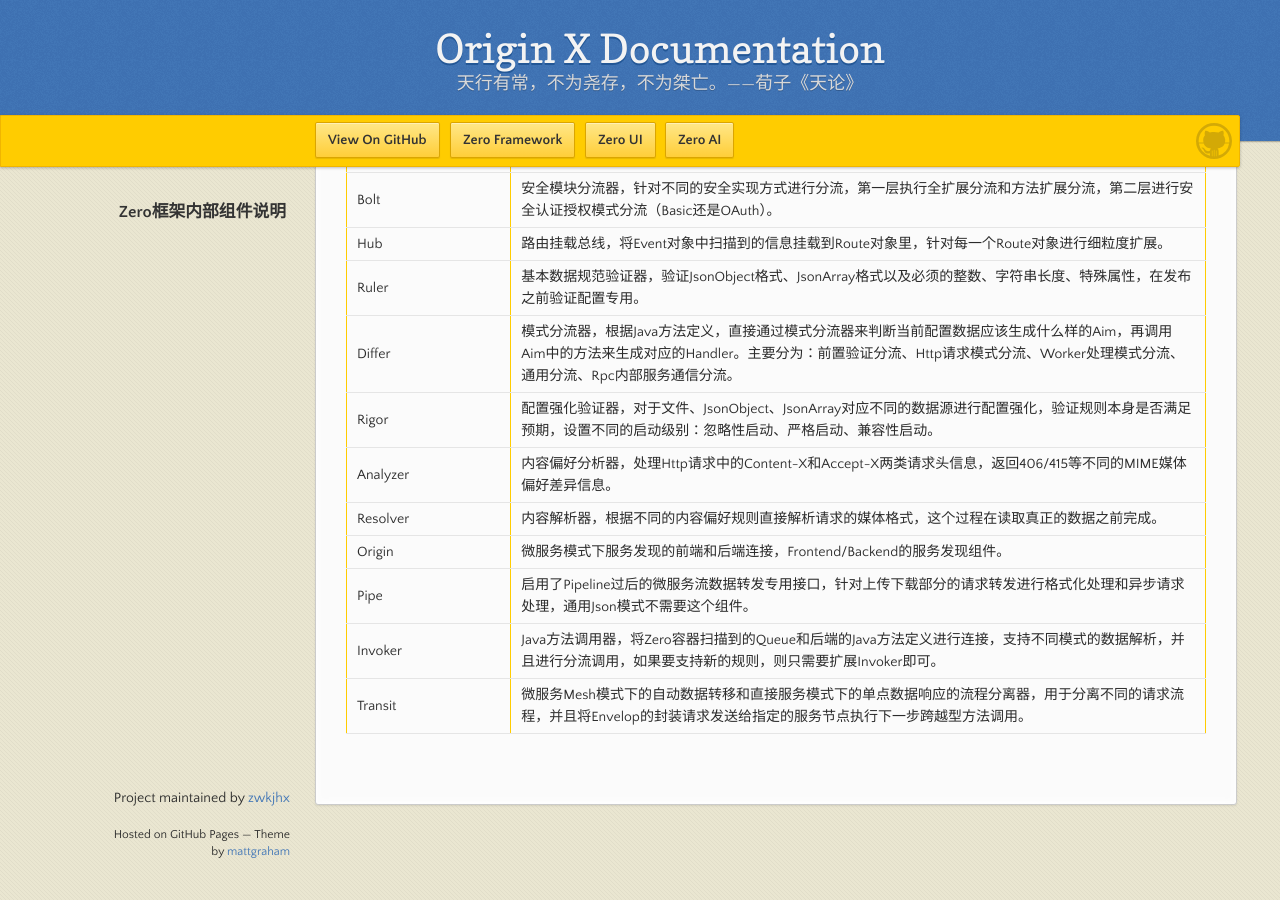
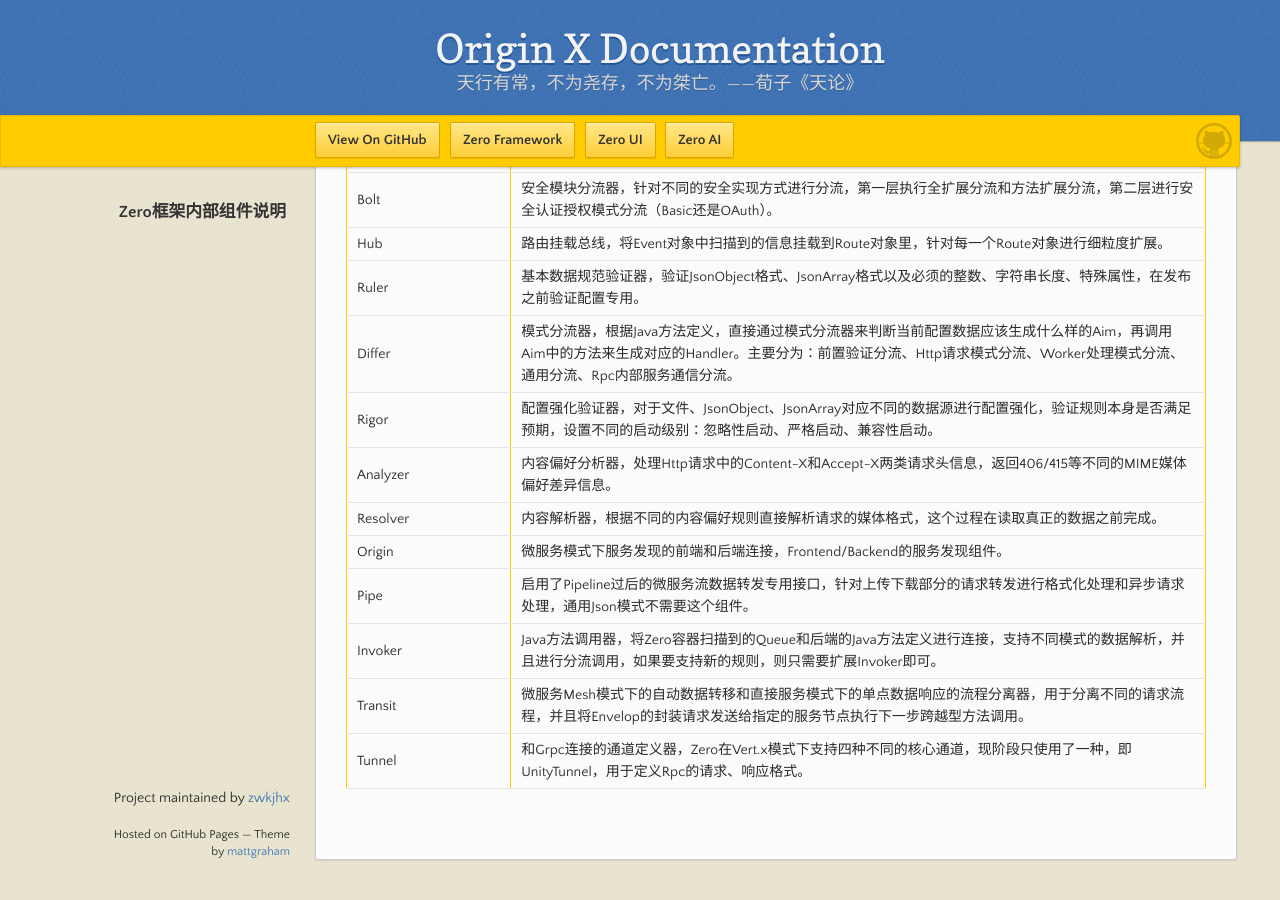
Before and after one commit to zwkjhx/ox-doc, a Jekyll site: the page built from specification/1-zerogui-fan/spc-004-zeronei-bu-zu-jian-shuo-ming.md, in a window 1280 px wide and 900 px high, scrolled down 1176 px. Built offline with Jekyll 4.4.1, drawn with Linux system fonts in a browser that asks for light colours; our own code applies the rules of GitHub Pages for plain Markdown files.

Commit message:
Updates specification/1-zerogui-fan/spc-004-zeronei-bu-zu-jian-shuo-ming.md
Auto commit by GitBook Editor

```diff
--- a/specification/1-zerogui-fan/spc-004-zeronei-bu-zu-jian-shuo-ming.md
+++ b/specification/1-zerogui-fan/spc-004-zeronei-bu-zu-jian-shuo-ming.md
@@ -35,3 +35,4 @@
 | Pipe | 启用了Pipeline过后的微服务流数据转发专用接口，针对上传下载部分的请求转发进行格式化处理和异步请求处理，通用Json模式不需要这个组件。 |
 | Invoker | Java方法调用器，将Zero容器扫描到的Queue和后端的Java方法定义进行连接，支持不同模式的数据解析，并且进行分流调用，如果要支持新的规则，则只需要扩展Invoker即可。 |
 | Transit | 微服务Mesh模式下的自动数据转移和直接服务模式下的单点数据响应的流程分离器，用于分离不同的请求流程，并且将Envelop的封装请求发送给指定的服务节点执行下一步跨越型方法调用。 |
+| Tunnel | 和Grpc连接的通道定义器，Zero在Vert.x模式下支持四种不同的核心通道，现阶段只使用了一种，即UnityTunnel，用于定义Rpc的请求、响应格式。 |
```
